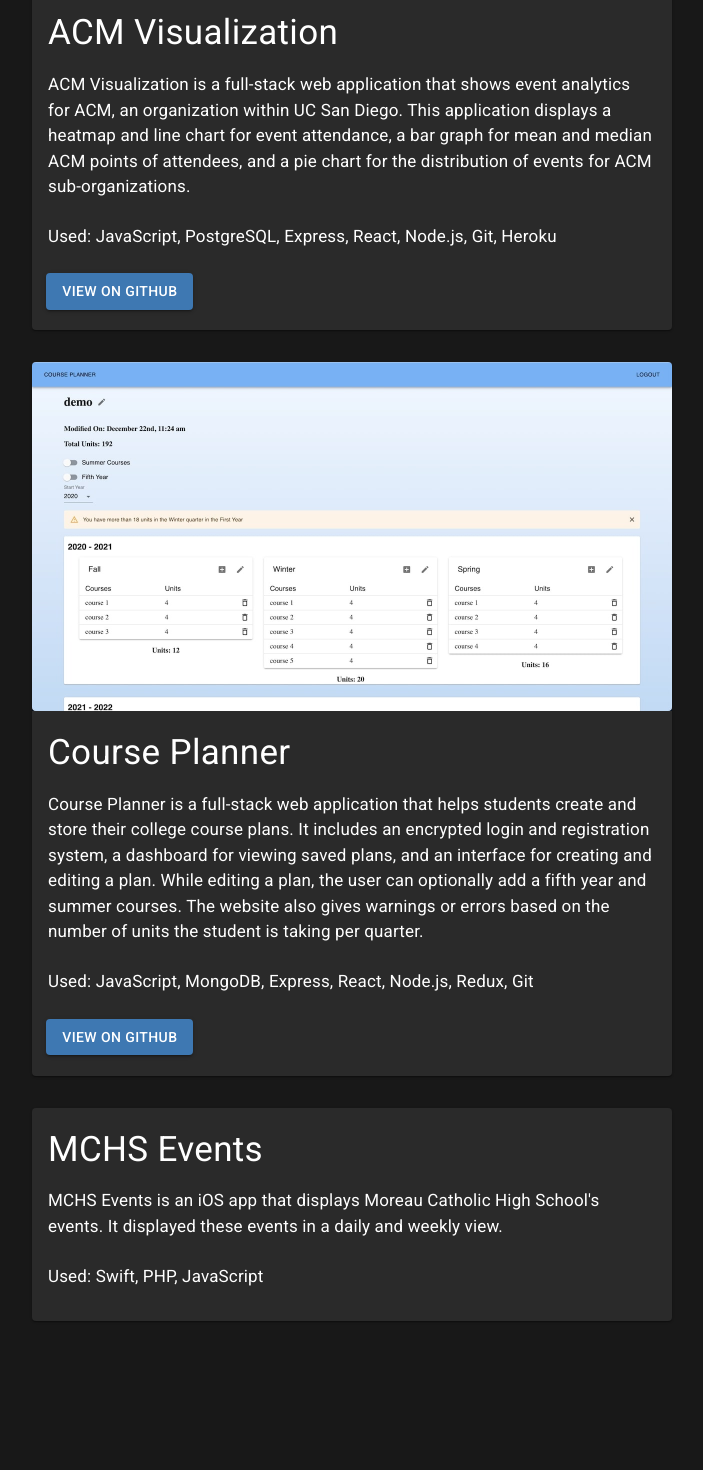
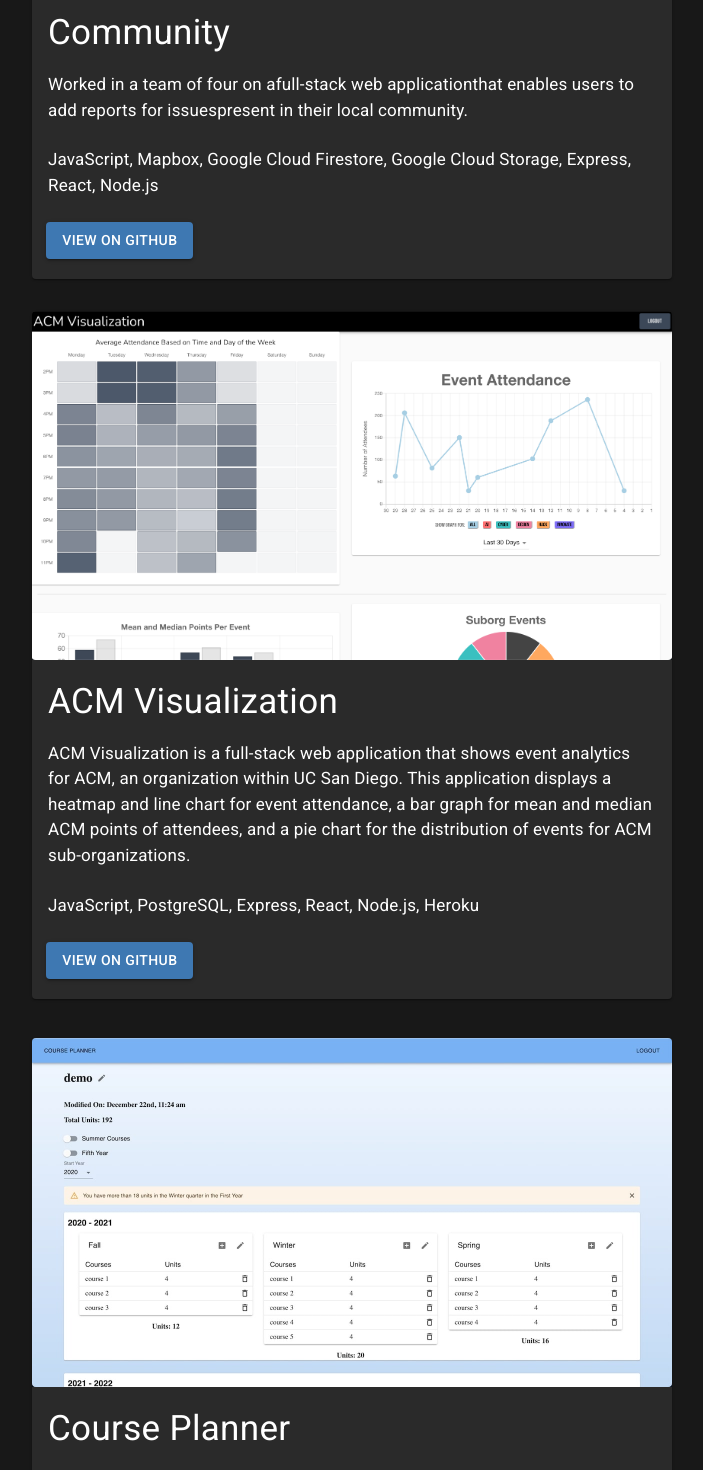
Before and after one commit to sharmaadvay0/developer-portfolio, a React (Create React App) app: page /projects in a window 1280 px wide. Shown: the part 460-1930 px from the top of the page, without its empty margins (288-991 px from the left). Before the commit the page ends 1820 px from the top, so only its background shows below. Built offline with nearby package versions, Linux system fonts and the light colour scheme.

Commit message:
add community

```diff
--- a/src/pages/Projects.js
+++ b/src/pages/Projects.js
@@ -19,27 +19,11 @@
         }}
       >
         <Project
-          title="ACM Visualization"
-          description="ACM Visualization is a full-stack web application that shows event analytics for ACM, an organization within UC San Diego. This application displays a heatmap and line chart for event attendance, a bar graph for mean and median ACM points of attendees, and a pie chart for the distribution of events for ACM sub-organizations."
-          githubLink="https://github.com/acmucsd/sp-cerulean"
-          imgPath="/images/acm_visualization.png"
-          techUsed="Used: JavaScript, PostgreSQL, Express, React, Node.js, Git, Heroku"
-          imageFit={imageFit}
-        />
-      </div>
-      <div
-        style={{
-          display: "flex",
-          justifyContent: "center",
-          marginTop: "2.5%",
-        }}
-      >
-        <Project
-          title="Course Planner"
-          description="Course Planner is a full-stack web application that helps students create and store their college course plans. It includes an encrypted login and registration system, a dashboard for viewing saved plans, and an interface for creating and editing a plan. While editing a plan, the user can optionally add a fifth year and summer courses. The website also gives warnings or errors based on the number of units the student is taking per quarter."
-          githubLink="https://github.com/Course-Planner-UCSD/CoursePlanner"
-          imgPath="/images/coursePlanner.jpg"
-          techUsed="Used: JavaScript, MongoDB, Express, React, Node.js, Redux, Git"
+          title="Community"
+          description="Worked in a team of four on afull-stack web applicationthat enables users to add reports for issuespresent in their local community."
+          githubLink="https://github.com/Hackathon-Squad/Community"
+          imgPath="/images/community.png"
+          techUsed="JavaScript, Mapbox, Google Cloud Firestore, Google Cloud Storage, Express, React, Node.js"
           imageFit={imageFit}
         />
       </div>
@@ -52,11 +36,28 @@
         }}
       >
         <Project
-          title="MCHS Events"
-          description="MCHS Events is an iOS app that displays Moreau Catholic High School's events. It displayed these events in a daily and weekly view."
-          githubLink=""
-          imgPath=""
-          techUsed="Used: Swift, PHP, JavaScript"
+          title="ACM Visualization"
+          description="ACM Visualization is a full-stack web application that shows event analytics for ACM, an organization within UC San Diego. This application displays a heatmap and line chart for event attendance, a bar graph for mean and median ACM points of attendees, and a pie chart for the distribution of events for ACM sub-organizations."
+          githubLink="https://github.com/acmucsd/sp-cerulean"
+          imgPath="/images/acm_visualization.png"
+          techUsed="JavaScript, PostgreSQL, Express, React, Node.js, Heroku"
+          imageFit={imageFit}
+        />
+      </div>
+      <div
+        style={{
+          display: "flex",
+          justifyContent: "center",
+          marginTop: "2.5%",
+          marginBottom: "3%",
+        }}
+      >
+        <Project
+          title="Course Planner"
+          description="Course Planner is a full-stack web application that helps students create and store their college course plans. It includes an encrypted login and registration system, a dashboard for viewing saved plans, and an interface for creating and editing a plan. While editing a plan, the user can optionally add a fifth year and summer courses. The website also gives warnings or errors based on the number of units the student is taking per quarter."
+          githubLink="https://github.com/Course-Planner-UCSD/CoursePlanner"
+          imgPath="/images/coursePlanner.jpg"
+          techUsed="JavaScript, MongoDB, Express, React, Node.js, Redux"
           imageFit={imageFit}
         />
       </div>
```
Also changed, not shown: public/images/community.png (added).
